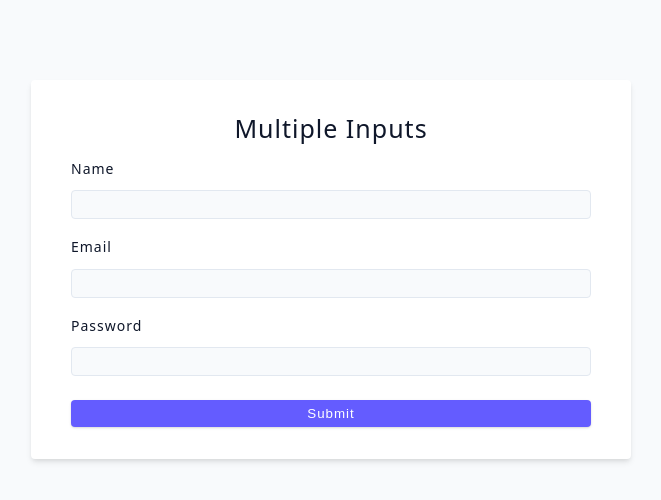
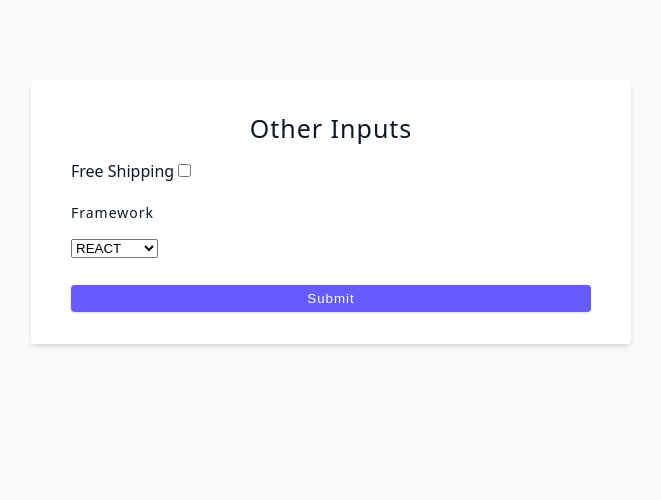
Before and after one commit to evgenii-shvetsov/react-18, a React (Vite) app in the folder react-vite/: page / in a window 1280 px wide. Shown: the top 500 px of the page, without its empty margins (309-970 px from the left). Built offline with nearby package versions, Linux system fonts and the light colour scheme.

Commit message:
add checkboxes and select inputs

```diff
--- a/react-vite/src/App.jsx
+++ b/react-vite/src/App.jsx
@@ -1,5 +1,5 @@
-import Starter from './tutorial/06-forms/starter/03-multiple-inputs'
-import Final from "./tutorial/06-forms/final/03-multiple-inputs";
+import Starter from './tutorial/06-forms/starter/04-other-inputs'
+import Final from "./tutorial/06-forms/final/04-other-inputs";
 
 function App() {
   return (
--- a/react-vite/src/tutorial/06-forms/starter/04-other-inputs.jsx
+++ b/react-vite/src/tutorial/06-forms/starter/04-other-inputs.jsx
@@ -1,20 +1,52 @@
-import { useState } from 'react';
-const frameworks = ['react', 'angular', 'vue', 'svelte'];
+import { useState } from "react";
+const frameworks = ["react", "angular", "vue", "svelte"];
 const OtherInputs = () => {
+  const [shipping, setShipping] = useState(false);
+  const [framework, setFramework] = useState("react");
+
+  const handleShipping = (e) => {
+    setShipping(e.target.checked);
+  };
+
+  const handleFramework = (e) => {
+
+    setFramework(e.target.value);
+  };
+
   return (
     <div>
-      <form className='form'>
+      <form className="form">
         <h4>Other Inputs</h4>
         {/* name */}
-        <div className='form-row' style={{ textAlign: 'left' }}>
-          <label htmlFor='shipping'> Free Shipping </label>
+
+        <div className="form-row" style={{ textAlign: "left" }}>
+          <label htmlFor="shipping"> Free Shipping </label>
+          <input
+            type="checkbox"
+            name="shipping"
+            id="shipping"
+            value={shipping}
+            checked={shipping}
+            onChange={handleShipping}
+          />
         </div>
-        <div className='form-row' style={{ textAlign: 'left' }}>
-          <label htmlFor='framework' className='form-label'>
+
+        <div className="form-row" style={{ textAlign: "left" }}>
+          <label htmlFor="framework" className="form-label">
             Framework
           </label>
+          <select
+            name="framework"
+            id="framework"
+            onChange={handleFramework}
+            value={framework}
+          >
+            {frameworks?.map((framework) => {
+              return <option key={framework}>{framework.toUpperCase()}</option>;
+            })}
+          </select>
         </div>
-        <button type='submit' className='btn btn-block'>
+        <button type="submit" className="btn btn-block">
           submit
         </button>
       </form>
```
